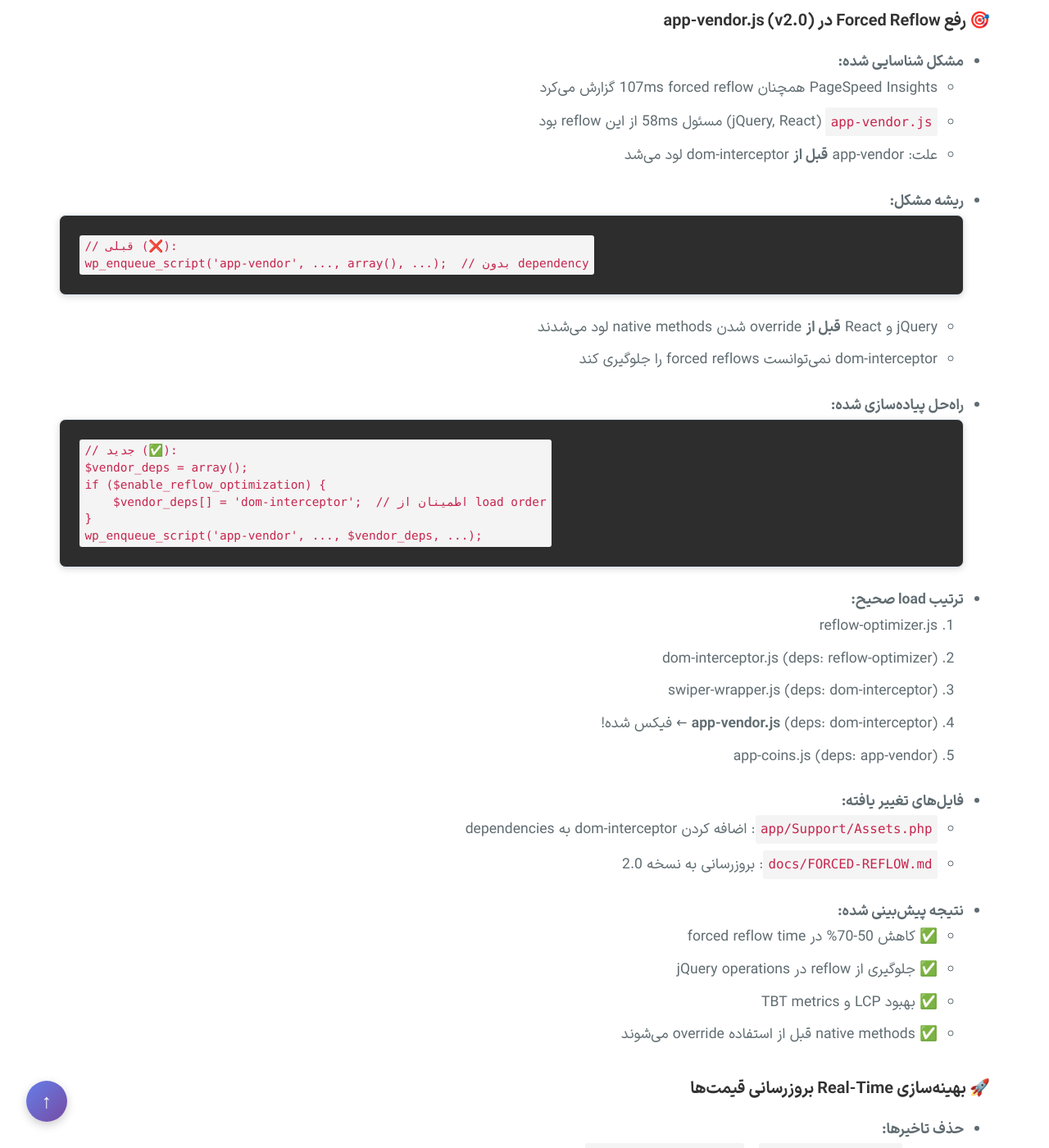
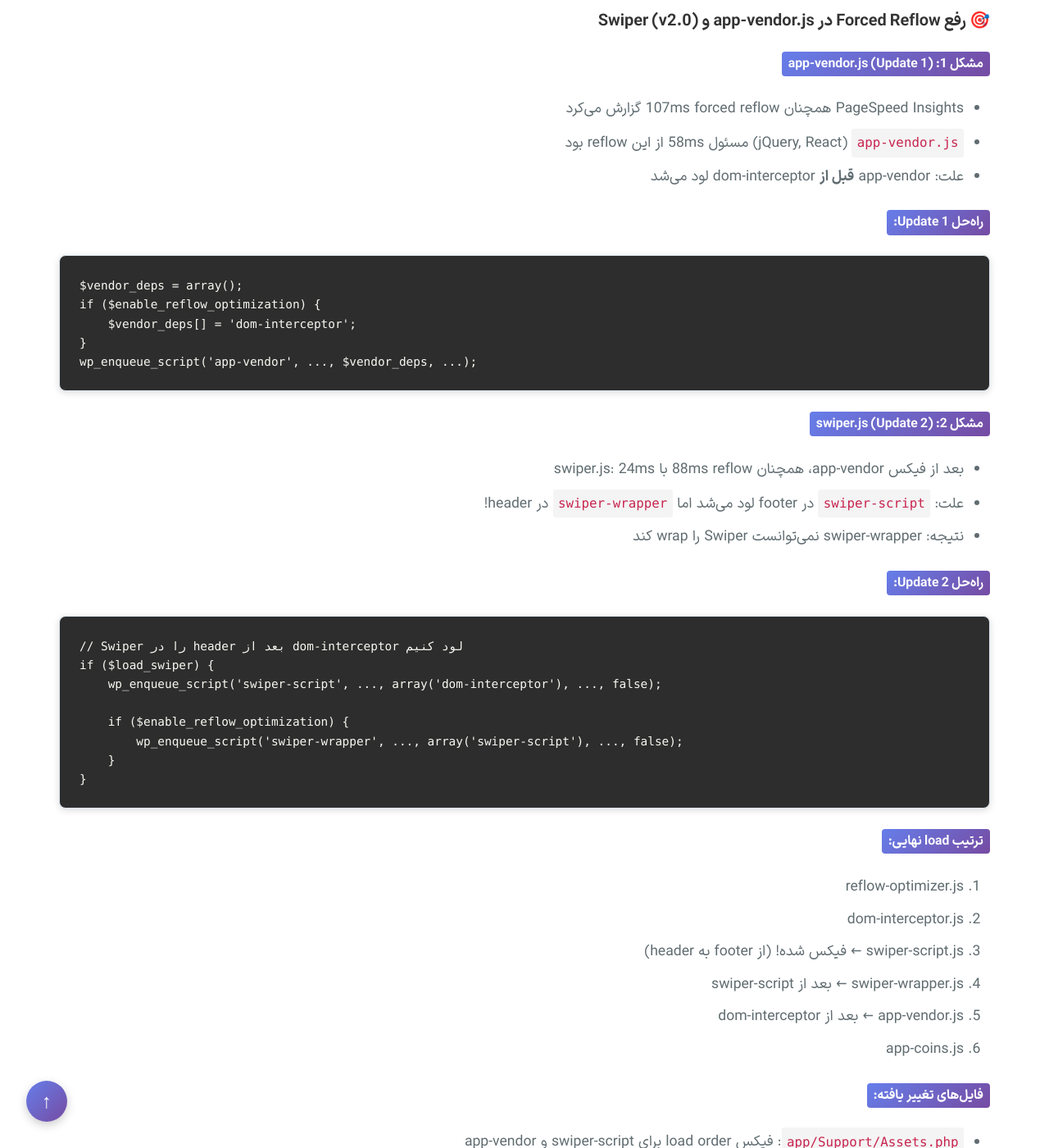
Before and after one commit to MSallehi/report-xpay, a Jekyll site: the page built from changelog/CHANGELOG-FA.md, in a window 1280 px wide and 1400 px high, scrolled down 812 px. Shown: the whole window at 82% size. Built offline with Jekyll 4.4.1, drawn with Linux system fonts in a browser that asks for light colours; our own code applies the rules of GitHub Pages for plain Markdown files; some of the changed text lies outside the part shown.

Commit message:
📚 Sync documentation from Xpay-wp/xpay-wp@f874b9b138b53230d3de60c92bb7f0868c54bf9c
  Source branch: develop
  Triggered by: MSallehi
  Commit: f874b9b138b53230d3de60c92bb7f0868c54bf9c
  Timestamp: 2025-12-29 09:43:34 UTC

````diff
--- a/FORCED-REFLOW.md
+++ b/FORCED-REFLOW.md
@@ -82,6 +82,46 @@ wp_enqueue_script('app-vendor', ..., $vendor_deps, ...);
 3. `swiper-wrapper.js` (header, deps: dom-interceptor)
 4. **`app-vendor.js`** (header, deps: dom-interceptor) ← فیکس شده!
 5. `app-coins.js` (header, deps: app-vendor)
+
+### 🆕 Update 2: رفع مشکل Swiper Load Order (29 دسامبر 2025 - بعدازظهر)
+
+**مشکل جدید:**
+```
+Forced reflow - Total reflow time:
+- [unattributed]: 88 ms
+- swiper.js: 22 ms + 2 ms = 24 ms  ⚠️
+- dom-interceptor.js: 3 ms
+```
+
+**ریشه مشکل:**
+- `swiper-script` در footer لود می‌شد (`true`)
+- `swiper-wrapper` در header لود می‌شد (`false`)
+- **نتیجه:** swiper-wrapper نمی‌توانست Swiper را wrap کند چون هنوز لود نشده بود!
+
+**راه‌حل:**
+```php
+// Swiper را در header بعد از dom-interceptor لود کنیم
+if ($load_swiper) {
+    wp_enqueue_script('swiper-script', ..., array('dom-interceptor'), ..., false);
+
+    if ($enable_reflow_optimization) {
+        wp_enqueue_script('swiper-wrapper', ..., array('swiper-script'), ..., false);
+    }
+}
+```
+
+**ترتیب load نهایی (بروز شده):**
+1. ✅ `reflow-optimizer.js` (header)
+2. ✅ `dom-interceptor.js` (header, deps: reflow-optimizer)
+3. ✅ **`swiper-script.js`** (header, deps: dom-interceptor) ← فیکس شده!
+4. ✅ **`swiper-wrapper.js`** (header, deps: swiper-script) ← فیکس شده!
+5. ✅ `app-vendor.js` (header, deps: dom-interceptor)
+6. ✅ `app-coins.js` (header, deps: app-vendor)
+
+**بهبود swiper-wrapper.js v2.0:**
+- ساده‌تر و کارآمدتر
+- فقط initialization را batch می‌کند
+- Swiper از native methods که قبلاً override شده‌اند استفاده می‌کند
 
 ---
 
````
Also changed, not shown: changelog/CHANGELOG-EN.md, changelog/CHANGELOG-FA.md.
